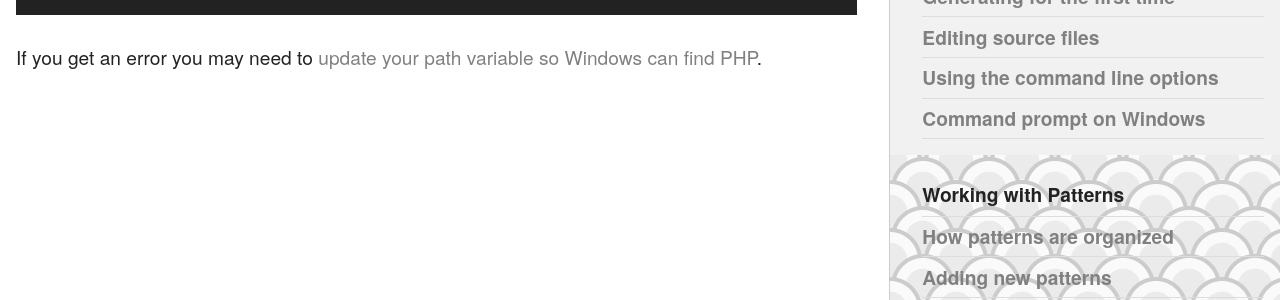
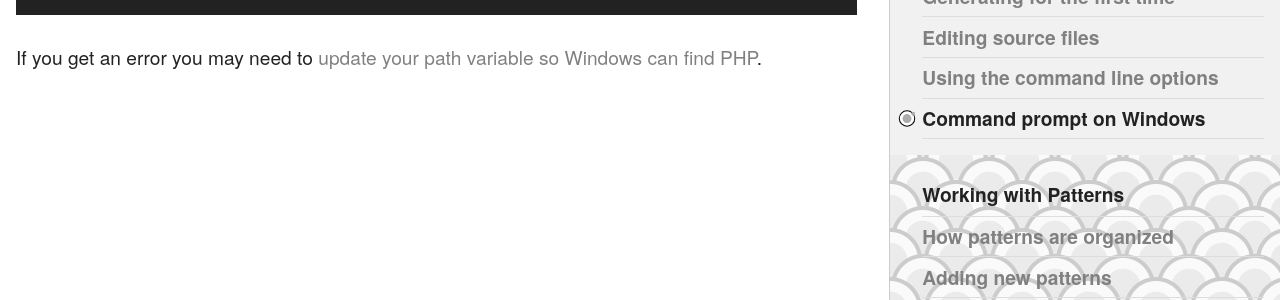
Before and after one commit to pattern-lab/website, a Jekyll site: the page built from docs/command-prompt-windows.md, in a window 1280 px wide. Shown: the part 654-954 px from the top of the page. Built offline with Jekyll 4.4.1, drawn with Linux system fonts in a browser that asks for light colours; Markdown is read by kramdown in place of the engine named in the settings; comment, search, counter and statistics services are not loaded.

Commit message:
Added atom image as before pseudo element to selected list item from sidebar

```diff
--- a/css/style.scss
+++ b/css/style.scss
@@ -1073,71 +1073,33 @@
 	margin-bottom: 0.4em;
 }
 
-.docs-nav-list {
-	font-size: 80%;
-	margin: 1em 0;
-
-	a {
-		display: block;
-		padding: 0.25em 1em;;
-		position: relative;
-		transition: background $anim-speed-quick ease;
-	}
+.docs-nav-section {
+	padding: 1rem 1rem 1rem 2rem;
+	background: $color-gray-05;
 
 	.selected {
 		position: relative;
-		background: $color-gray-50;
+
+		&:before {
+			content:"";
+			display: block;
+			background: url(../assets/icon-atom.svg) no-repeat;
+			background-size: 100%;
+			height: 18px;
+			width: 18px;
+			left: -24px;
+			top: 11px;
+			position: absolute;
+		}
 
 		a {
-			color: $color-white;
-
-			&:before {
-				content: "";
-				display: block;
-				position: absolute;
-				top: 0;
-				left: -10px;
-			    width: 18px;
-			    height: 100%;
-			    z-index: 99999;
-			    background: $color-gray-50;
-			    transform: skew(-20deg);
-			    transition: background $anim-speed-quick ease;
-			}
-
-			&:after {
-				content: "";
-				display: block;
-				position: absolute;
-				top: 0;
-				right: -10px;
-			    width: 18px;
-			    height: 100%;
-			    z-index: 99999;
-			    background: $color-gray-50;
-			    transform: skew(-20deg);
-			    transition: background $anim-speed-quick ease;
-			}
+			color: $color-gray-87;
 
 			&:hover {
-				background: $color-gray-50;
 				color: $color-black;
-
-				&:before {
-					background: $color-gray-50;
-				}
-
-				&:after {
-					background: $color-gray-50;
-				}
 			}
 		}
 	}
-}
-
-.docs-nav-section {
-	padding: 1rem 1rem 1rem 2rem;
-	background: $color-gray-05;
 
 	&:nth-child(2) {
 		background: url(../assets/organisms-scales.png);
```
Also changed, not shown: 1 other file.
